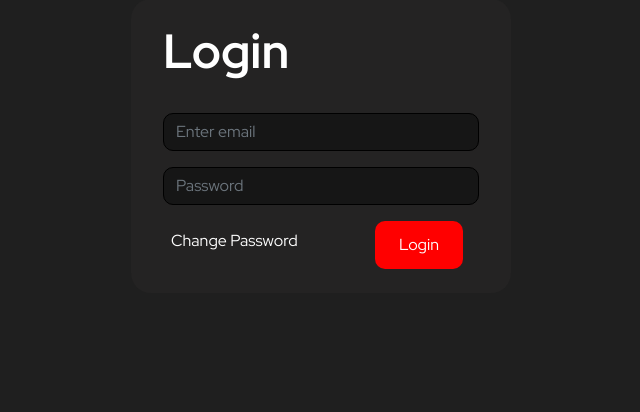
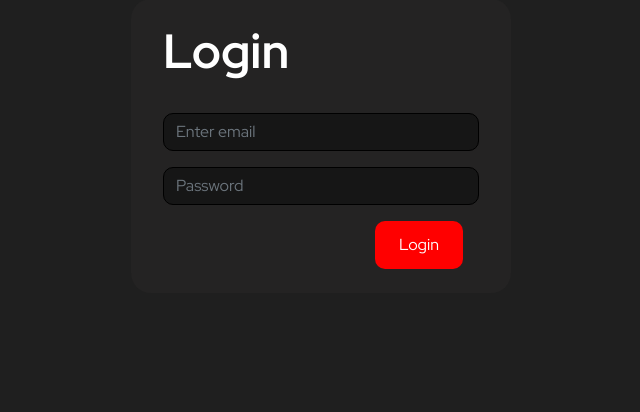
Before and after one commit to devilevil100/dcrypt22, a Django app: page /login/ in a window 1280 px wide. Shown: the part 278-690 px from the top of the page, without its empty margins (319-959 px from the left). Run offline with Django 4.2, Linux system fonts and the light colour scheme; data comes from the database, SQL or seed files in the repository; parts of the project's set-up code (start-up, migrations or seed data) failed here and were passed over; some libraries are stand-ins or nearby versions.

Commit message:
Update login.html

```diff
--- a/templates/login.html
+++ b/templates/login.html
@@ -43,7 +43,6 @@
           <input type="password" name="password"class="form-control" id="exampleInputPassword1" placeholder="Password">
         </div>
 
-        <p> Change Password</p>
 
         <button type="submit" class="btn btn-primary">Login</button>
         </form>
```
